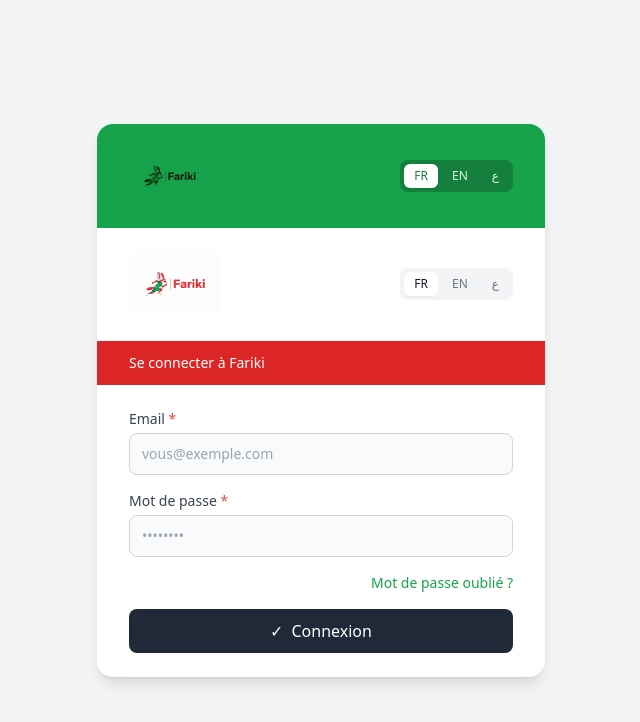
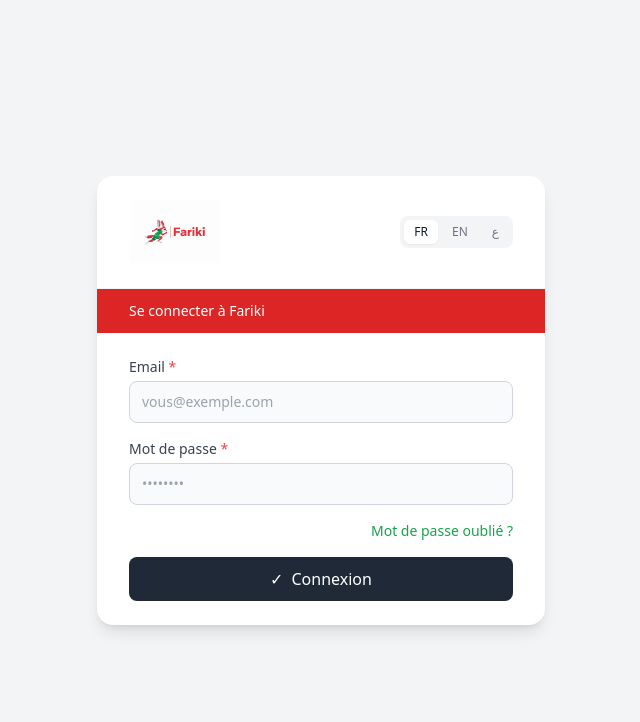
Before and after one commit to casic16/soccer-school, a React app in the folder app/: page /login in a window 1280 px wide. Shown: the top 722 px of the page, without its empty margins (319-959 px from the left). Built offline with nearby package versions, Linux system fonts and the light colour scheme; no server answers; the HTML template or start-up script is replaced by a standard one.

Commit message:
feat: logo Fariki sur la page login

```diff
--- a/app/src/pages/Login.jsx
+++ b/app/src/pages/Login.jsx
@@ -38,36 +38,9 @@
 
   return (
     <div className="min-h-screen bg-gray-100 flex flex-col items-center justify-center px-4">
-
-      {/* Card */}
       <div className="bg-white rounded-2xl shadow-lg w-full max-w-md overflow-hidden">
 
-        {/* Header vert avec logo */}
-        <div className="bg-green-600 px-8 py-6 flex items-center justify-between">
-          <img
-            src="/Logo.png"
-            alt="Fariki"
-            className="h-14 w-auto object-contain mix-blend-multiply"
-          />
-          <div className="flex gap-1 bg-green-700 p-1 rounded-lg">
-            {languages.map((lang) => (
-              <button
-                key={lang.code}
-                onClick={() => changeLanguage(lang.code)}
-                className={`px-2.5 py-1 text-xs rounded-md font-medium transition-all duration-150 ${
-                  i18n.language === lang.code
-                    ? 'bg-white text-green-700 shadow-sm'
-                    : 'text-green-100 hover:text-white'
-                }`}
-              >
-                {lang.label}
-              </button>
-            ))}
-          </div>
-        </div>
-
-        {/* Sous-header */}
-        {/* Header avec logo */}
+        {/* Header logo + langue */}
         <div className="px-8 py-6 flex items-center justify-between border-b border-gray-100">
           <img
             src="/Logo.png"
@@ -91,7 +64,7 @@
           </div>
         </div>
 
-{/* Sous-header rouge comme le logo */}
+        {/* Sous-header rouge */}
         <div className="bg-red-600 px-8 py-3">
           <p className="text-white text-sm font-medium">Se connecter à Fariki</p>
         </div>
```
Lines whose indentation alone changed are shown as unchanged.
